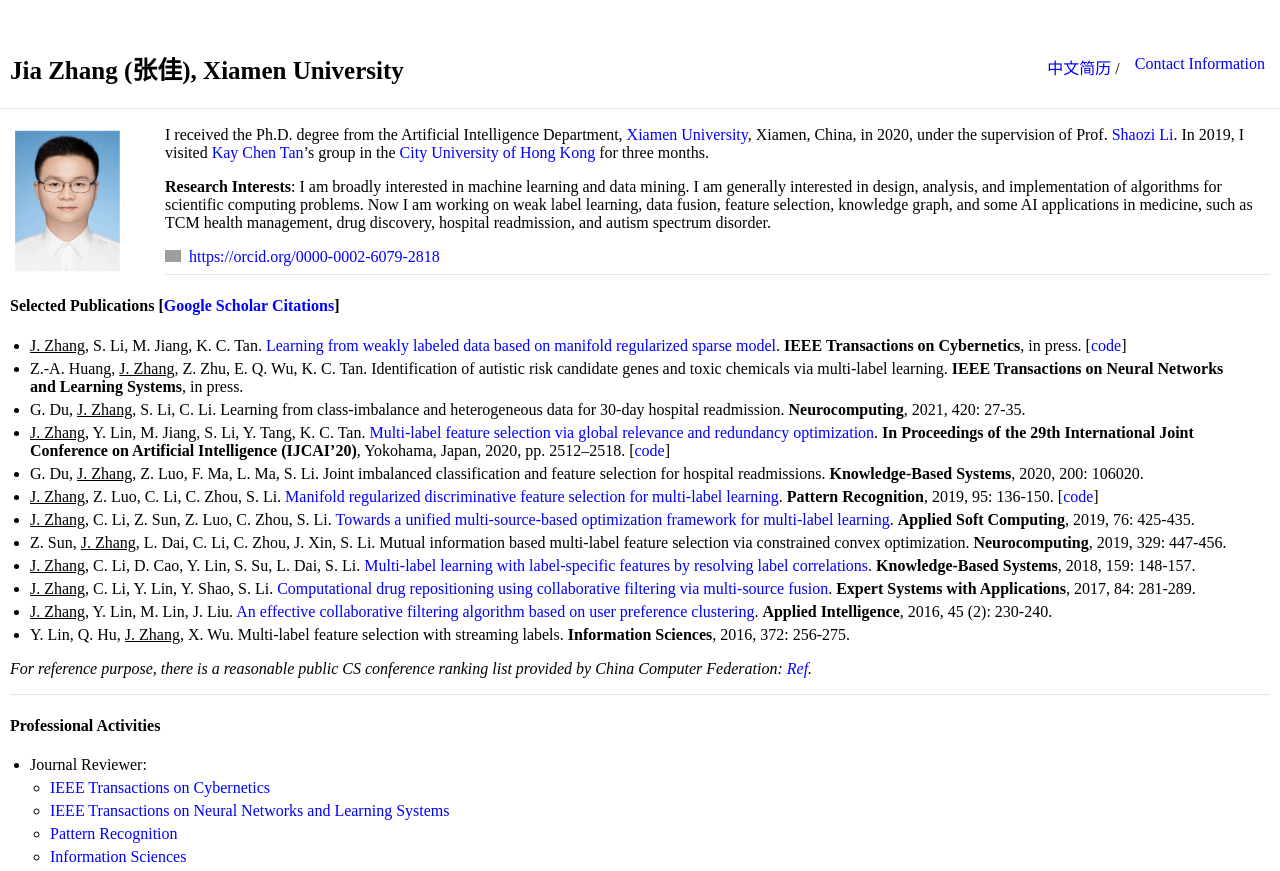
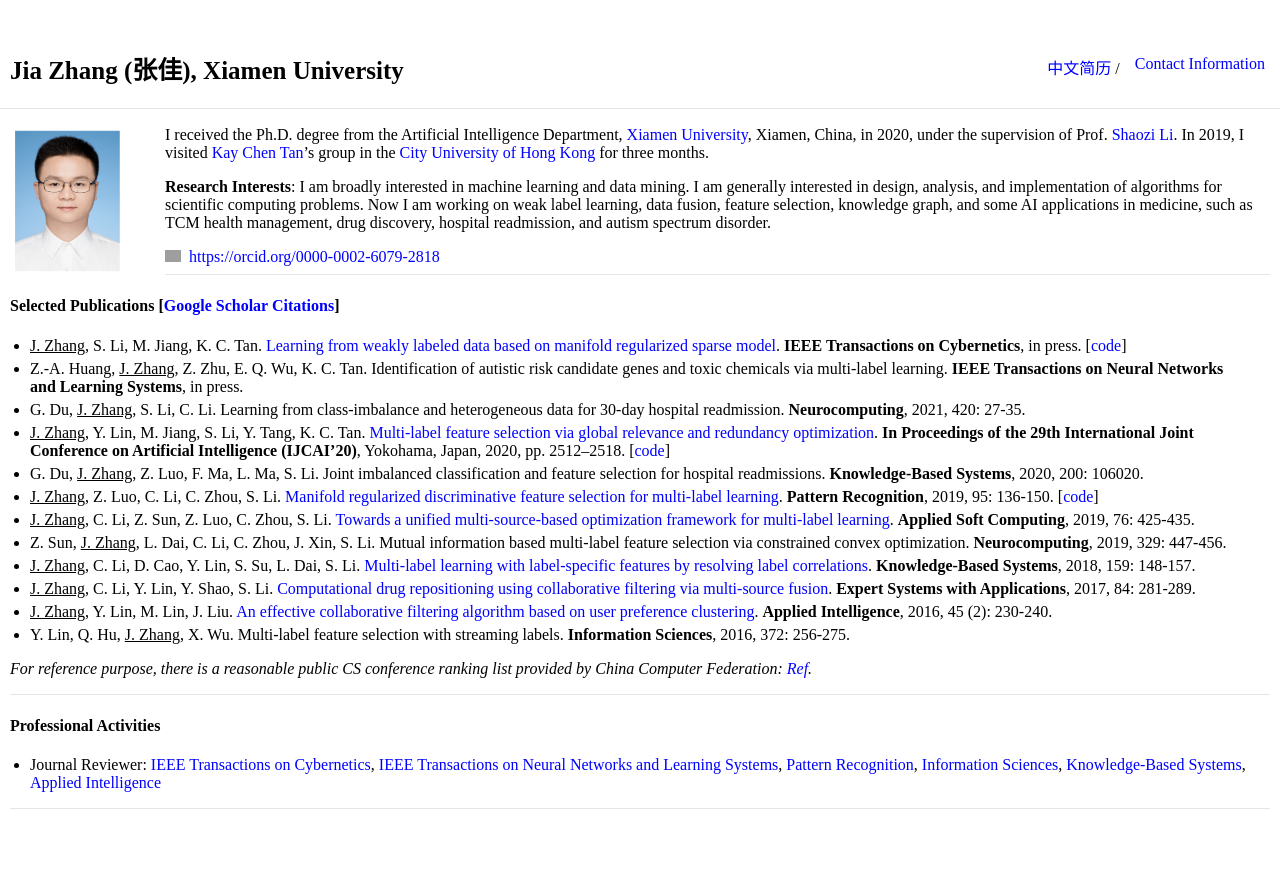
Before and after one commit to jiazhang-ml/jiazhang-ml.github.io, a Jekyll site: the page built from index.md, in a window 1280 px wide. Shown: the top 871 px of the page. Built offline with Jekyll 4.4.1, drawn with Linux system fonts in a browser that asks for light colours; grey boxes are pictures that could not be loaded.

```diff
--- a/index.md
+++ b/index.md
@@ -32,10 +32,4 @@ I received the Ph.D. degree from the Artificial Intelligence Department, [Xiamen
 ---
 
 #### Professional Activities
-* Journal Reviewer:
-  * [IEEE Transactions on Cybernetics](https://mc.manuscriptcentral.com/cyb-ieee)
-  * [IEEE Transactions on Neural Networks and Learning Systems](https://mc.manuscriptcentral.com/tnnls)
-  * [Pattern Recognition](https://www.journals.elsevier.com/pattern-recognition/)
-  * [Information Sciences](https://www.journals.elsevier.com/information-sciences)
-  * [Knowledge-Based Systems](https://www.journals.elsevier.com/knowledge-based-systems)
-  * [Applied Intelligence](https://www.editorialmanager.com/apin/Default.aspx)
+* Journal Reviewer: [IEEE Transactions on Cybernetics](https://mc.manuscriptcentral.com/cyb-ieee), [IEEE Transactions on Neural Networks and Learning Systems](https://mc.manuscriptcentral.com/tnnls), [Pattern Recognition](https://www.journals.elsevier.com/pattern-recognition/), [Information Sciences](https://www.journals.elsevier.com/information-sciences), [Knowledge-Based Systems](https://www.journals.elsevier.com/knowledge-based-systems), [Applied Intelligence](https://www.editorialmanager.com/apin/Default.aspx)
```
